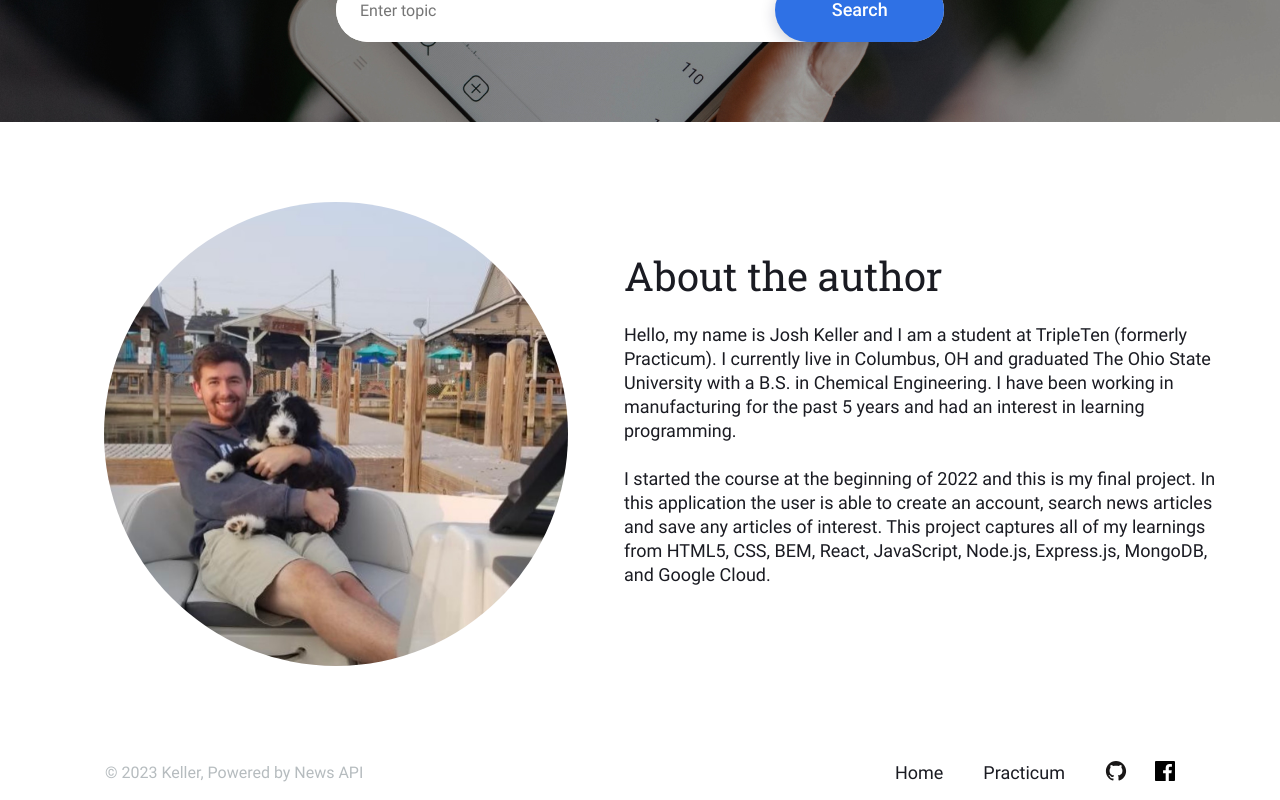
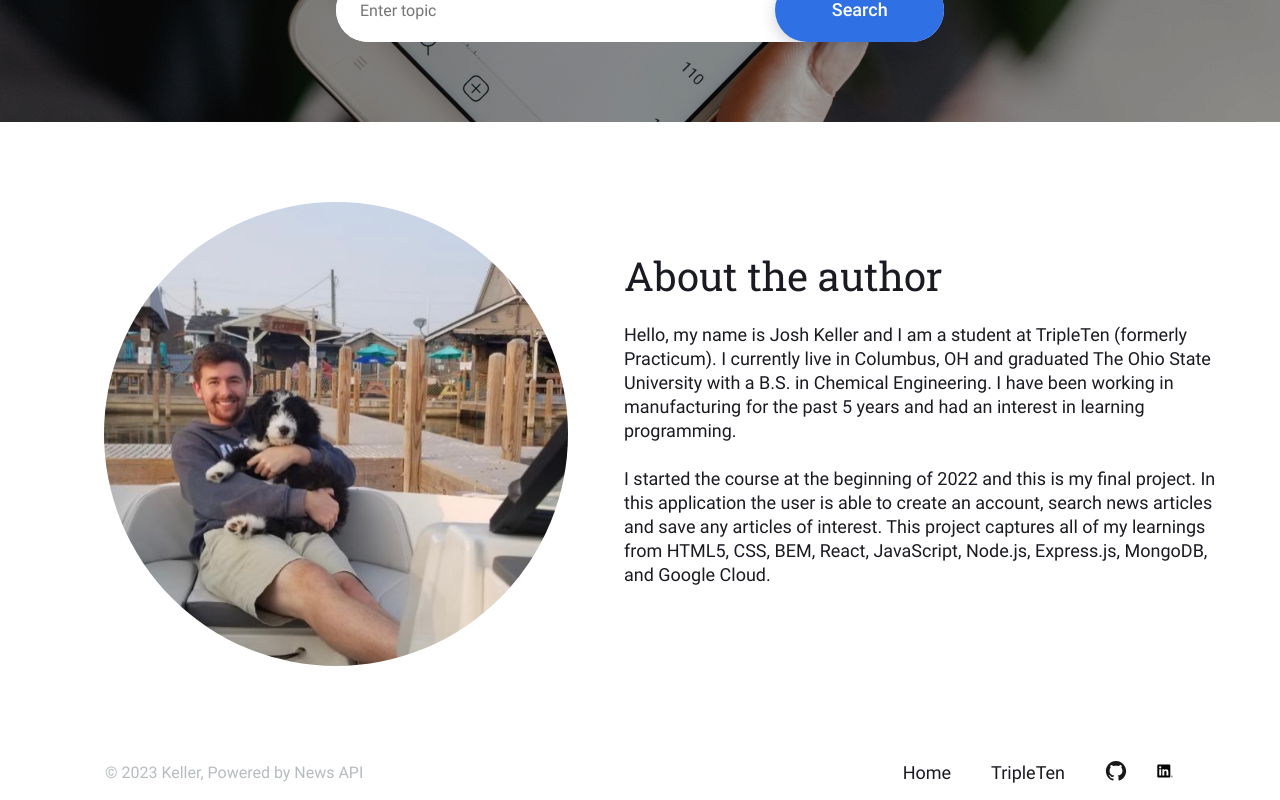
Before and after one commit to jkeller975/news-explorer-frontend, a React (Create React App) app: page / in a window 1280 px wide. Shown: the part 454-1254 px from the top of the page. Built offline with nearby package versions, Linux system fonts and the light colour scheme.

Commit message:
Update Logo

```diff
--- a/src/components/Footer/Footer.js
+++ b/src/components/Footer/Footer.js
@@ -1,6 +1,6 @@
 import React from "react";
 import githubIcon from "../../images/Github_Logo.svg";
-import fbIcon from "../../images/FB_Logo.svg";
+import fbIcon from "../../images/LinkedIn_Logo.svg";
 
 function Footer() {
   return (
@@ -10,16 +10,16 @@ function Footer() {
       </p>
       <nav className="footer__menu">
         <div className="footer__links">
-          <a href="https://practicum.com" className="footer__menu-link">
+          <a href="https://news-explorer.us.to" className="footer__menu-link">
             Home
           </a>
           <a
-            href="https://practicum.com"
+            href="https://tripleten.com/"
             rel="noreferrer"
             target="_blank"
             className="footer__menu-link"
           >
-            Practicum
+            TripleTen
           </a>
         </div>
         <div className="footer__logos">
@@ -35,7 +35,7 @@ function Footer() {
             />
           </a>
           <a
-            href="https://www.facebook.com/josh.keller.3994"
+            href="https://www.linkedin.com/in/joshuaskeller/"
             rel="noreferrer"
             target="_blank"
           >
```
Also changed, not shown: src/images/LinkedIn_Logo.svg (added).
